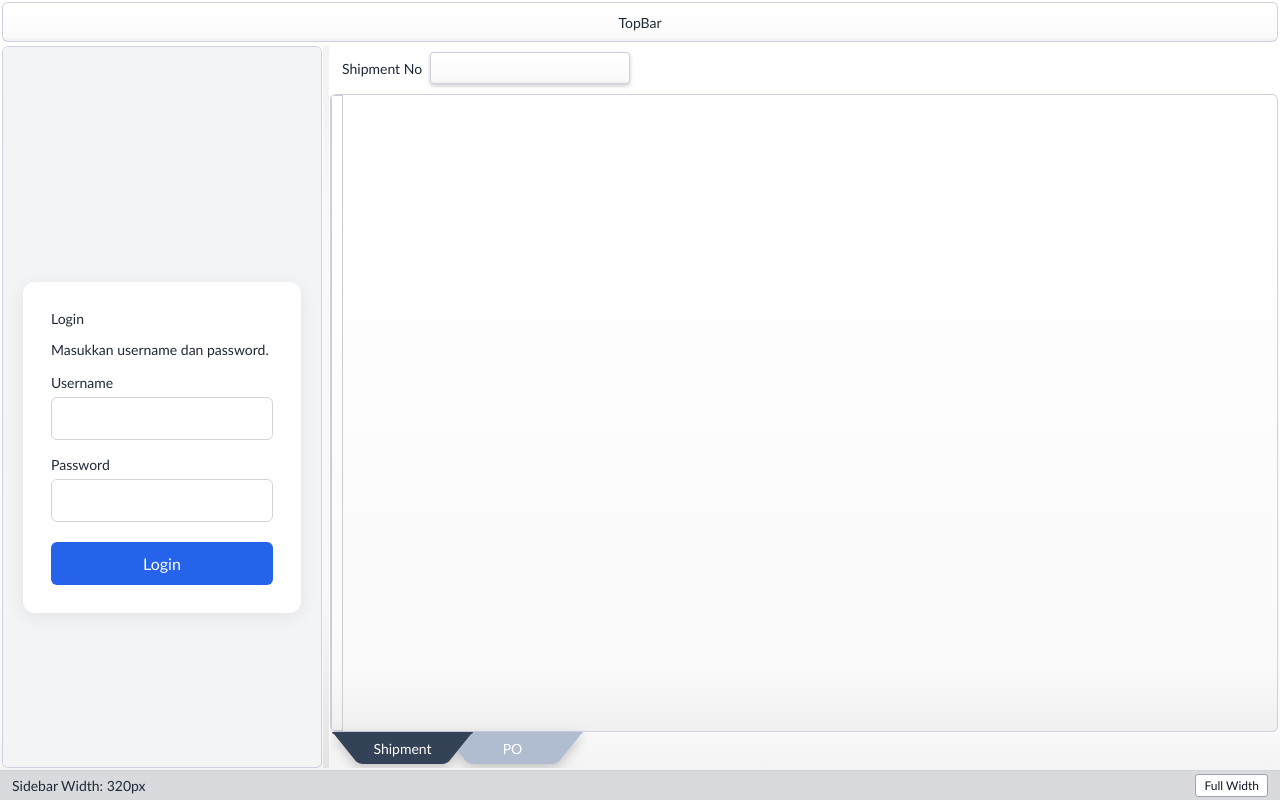
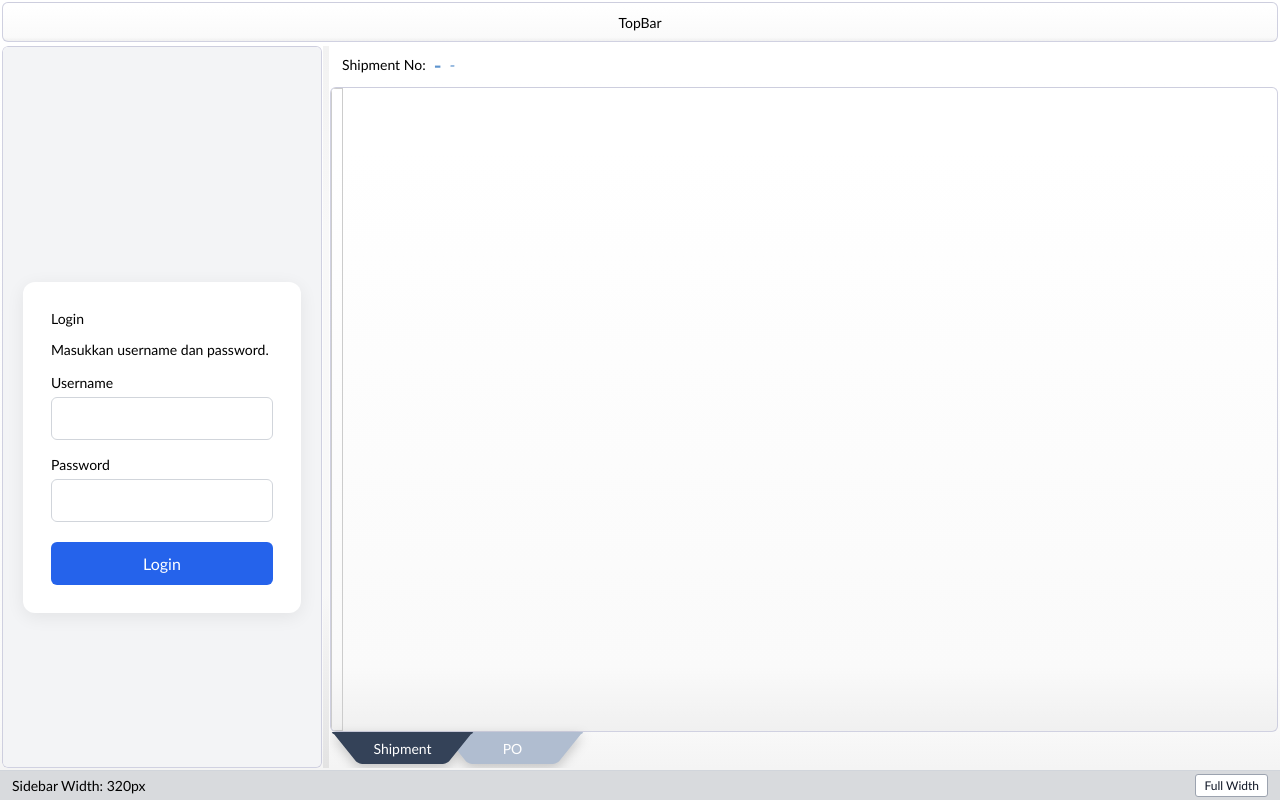
Before and after one commit to syaachfmc/vuepwa, a Vue app: page / in a window 1280 px wide. Built offline with nearby package versions, Linux system fonts and the light colour scheme.

Commit message:
ganti nama file Signed-off-by: SyaAch <syaach.fmc01@gmail.com>

```diff
--- a/src/App.vue
+++ b/src/App.vue
@@ -21,7 +21,7 @@ body {
 
 
  <script setup>
- import AppLayouts from "./Layouts/AppLayouts.vue";
+ import AppLayouts from "./Layouts/SSRLayouts.vue";
  </script>
 
  <template>
@@ -31,8 +31,7 @@ body {
  <style>
  body {
      margin: 0;
-     font-family: Arial, sans-serif;
-     color: #1f2937;
+
  }
  </style>
 
--- a/src/Layouts/AppLayouts.vue
+++ b/src/Layouts/SSRLayouts.vue
@@ -43,8 +43,13 @@
             <!-- MAIN AREA -->
             <main v-if="!isSidebarFullWidth" class="main-area">
                 <div class="ShipmentNo">
-                    <label for="col_2">{{ shipmentColumnTitle }}</label>
-                    <Textbox id="col_2" v-model="shipmentStore.selectedRow.value['2']" />
+                    <label for="col_2">{{ shipmentColumnTitle }}:</label>
+                    <label id="col_2" class="shipment-no-title">
+                        {{ SelectedRowStore.selectedRow.value['2'] || '-' }}
+                    </label>
+                    <label id="col_9" class="shipment-desc-title">
+                        {{ SelectedRowStore.selectedRow.value['9'] || '-' }}
+                    </label>
                 </div>
                 <section class="MainContent">
                     <!-- KeepAlive menjaga state komponen agar tidak di-reset saat berpindah tab -->
@@ -100,8 +105,7 @@ import { APP_COLORS } from '../constants/colors.js'
 import SideBarTable from '../components/SideBarTable.vue'
 import POInformation from '../components/SSRPages/PO.vue'
 import Shipment from '../components/SSRPages/Shipment.vue'
-import { shipmentStore } from '../stores/shipmentStore.js'
-import Textbox from '../components/textbox.vue'
+import { SelectedRowStore } from '../stores/selectedRowStore.js'
 
 // ========================================
 // REFS & LAYOUT SETTINGS
@@ -121,7 +125,7 @@ let resizeObserver = null
 
 // Computed untuk mengambil Judul Kolom dengan ID '2' secara dinamis dari Store
 const shipmentColumnTitle = computed(() => {
-    const col = shipmentStore.columns.value.find(c => String(c.id) === '2')
+    const col = SelectedRowStore.columns.value.find(c => String(c.id) === '2')
     return col ? col.title : 'Shipment No'
 })
 
@@ -284,6 +288,20 @@ onBeforeUnmount(() => {
     padding: 6px 12px;
     margin-bottom: 4px;
 }
+
+.shipment-no-title {
+    font-weight: bold;
+    font-size: 150%;
+    color:  v-bind('APP_COLORS.textPrimaryAksen');
+}
+
+.shipment-desc-title{
+    font-size: 120%;
+    font-style: italic;
+    color:  v-bind('APP_COLORS.textPrimaryAksen');
+}
+
+
 
 /* ========================================
    MAIN BODY
--- a/src/components/DataTable.vue
+++ b/src/components/DataTable.vue
@@ -78,7 +78,7 @@ import { TabulatorFull as Tabulator } from 'tabulator-tables';
 import { fetchGSheetData } from './DataTable.js';
 import { APP_COLORS } from '../constants/colors.js';
 import AppIcon from './AppIcon.vue';
-import { shipmentStore } from '../stores/shipmentStore.js';
+import { SelectedRowStore } from '../stores/selectedRowStore.js';
 
 // ==========================================
 // Props, Emits & Reaktivitas Utama
@@ -287,7 +287,7 @@ function buildColumns(result) {
         .filter(col => col !== null);
 
     // Update daftar kolom global di store menggunakan .value
-    shipmentStore.columns.value = generatedColumns;
+    SelectedRowStore.columns.value = generatedColumns;
 
     return tabulatorCols;
 }
@@ -491,7 +491,7 @@ async function renderTable() {
             const rowData = row.getData();
 
             // Simpan seluruh data baris ke store global menggunakan .value
-            shipmentStore.selectedRow.value = { ...rowData };
+            SelectedRowStore.selectedRow.value = { ...rowData };
 
             const firstColumnID = sheetData.value.columnIDs[4];
             const firstColumnValue = firstColumnID ? rowData[firstColumnID] : '';
--- a/src/components/SSRPages/Shipment.vue
+++ b/src/components/SSRPages/Shipment.vue
@@ -1,14 +1,14 @@
 <template>
   <div class="form-container">
     <div
-      v-for="column in shipmentStore.columns.value"
+      v-for="column in SelectedRowStore.columns.value"
       :key="column.id"
       class="form-group"
     >
       <label :for="column.id">{{ column.title }}</label>
       <Textbox
         :id="column.id"
-        v-model="shipmentStore.selectedRow.value[column.id]"
+        v-model="SelectedRowStore.selectedRow.value[column.id]"
       />
     </div>
   </div>
@@ -16,7 +16,7 @@
 
 <script setup>
 import Textbox from '../textbox.vue'
-import { shipmentStore } from '../../stores/shipmentStore.js'
+import { SelectedRowStore } from '../../stores/selectedRowStore.js'
 </script>
 
 <style scoped>
--- a/src/constants/colors.js
+++ b/src/constants/colors.js
@@ -7,13 +7,14 @@ export const APP_COLORS = {
 
   bgPrimaryGrad: 'linear-gradient(180deg, rgb(255, 255, 255) 10%, rgb(250, 250, 250) 90%, rgb(240, 240, 240) 100%)',
   bgPrimaryGradB: 'linear-gradient(180deg,rgba(242, 242, 242, 1) 0%, rgb(248, 248, 248) 25%, rgba(248, 248, 248, 1) 76%, rgba(227, 227, 227, 1) 100%)',
-
-
-
   bgDisabled: 'rgb(200, 200, 200)',
   textPrimary: 'rgb(241, 11, 11)',
   textSecondary: 'rgba(118, 118, 118, 0.71)',
   textDisabled: 'rgb(25, 25, 25)',
+
+  // --- WARNA AKSEN ---
+  textPrimaryAksen: 'rgb(94, 148, 206)',
+
 
   // --- WARNA BORDER ---
   borderDefault: 'rgba(198, 199, 219, 0.82)',
--- a/src/stores/shipmentStore.js
+++ b/src/stores/selectedRowStore.js
@@ -1,6 +1,6 @@
 import { ref } from 'vue'
 
-export const shipmentStore = {
+export const SelectedRowStore = {
   columns: ref([]),
   selectedRow: ref({})
 }
```
